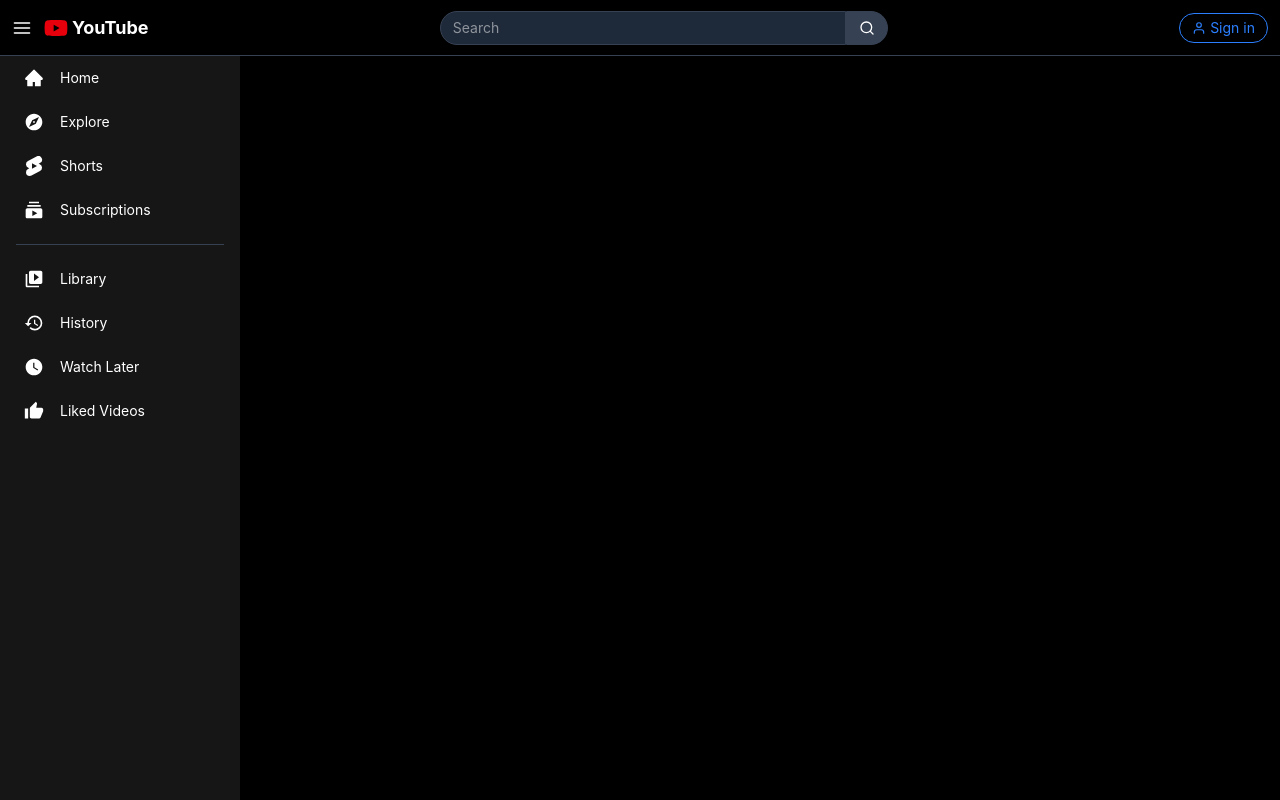
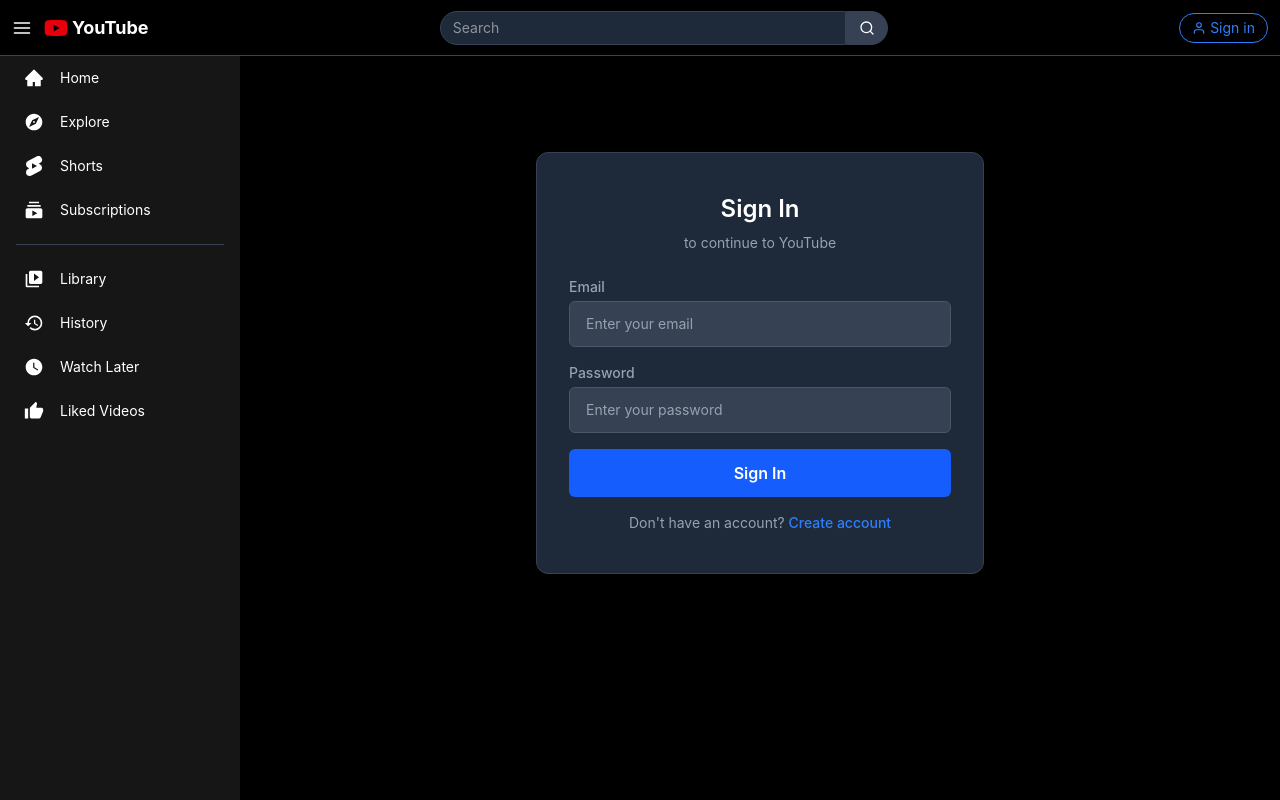
Before and after one commit to jayesh-shendurnikar-2001/youtube_clone_-frontend, a React (Vite) app: page /login in a window 1280 px wide. Built offline with nearby package versions, Linux system fonts and the light colour scheme.

Commit message:
added login logic and css for login page

```diff
--- a/src/App.jsx
+++ b/src/App.jsx
@@ -3,6 +3,7 @@
 import Sidebar from "./components/Sidebar";
 import Register from "./pages/Register";
 import { Route, Routes } from "react-router-dom";
+import Login from "./pages/Login";
 
 function App() {
   const [sidebarOpen, setSidebarOpen] = useState(true);
@@ -23,6 +24,7 @@
           className={`flex-1 p-4 transition-all duration-300
            ${sidebarOpen ? "lg:ml-60" : "lg:ml-16"}`}>
             <Routes>
+            <Route path="/login" element={<Login />} />
             <Route path="/register" element={<Register />} />
             </Routes>
         </main>
--- a/src/pages/Login.jsx
+++ b/src/pages/Login.jsx
@@ -0,0 +1,137 @@
+// src/pages/Login.jsx – Login page with validation
+import { useState } from "react";
+import { Link, useNavigate } from "react-router-dom";
+import API from "../api/api.js";
+import { useAuth } from "../context/authContext.jsx";
+
+const Login = () => {
+  const { login } = useAuth();
+  const navigate = useNavigate();
+  const [formData, setFormData] = useState({ email: "", password: "" });
+  const [errors, setErrors] = useState({});
+  const [serverError, setServerError] = useState("");
+  const [loading, setLoading] = useState(false);
+
+  // Validate form fields
+  const validate = () => {
+    const newErrors = {};
+    if (!formData.email.trim()) newErrors.email = "Email is required";
+    else if (!/^\S+@\S+\.\S+$/.test(formData.email))
+      newErrors.email = "Enter a valid email";
+    if (!formData.password) newErrors.password = "Password is required";
+    else if (formData.password.length < 6)
+      newErrors.password = "Password must be at least 6 characters";
+    return newErrors;
+  };
+
+  // Handle form submit
+  const handleSubmit = async (e) => {
+    e.preventDefault();
+    setServerError("");
+    const validationErrors = validate();
+    setErrors(validationErrors);
+    if (Object.keys(validationErrors).length > 0) return;
+
+    try {
+      setLoading(true);
+      const { data } = await API.post("/auth/login", formData);
+      login(data);
+      navigate("/");
+    } catch (err) {
+      setServerError(
+        err.response?.data?.message || "Login failed. Please try again."
+      );
+    } finally {
+      setLoading(false);
+    }
+  };
+
+  // Handle input change
+  const handleChange = (e) => {
+    setFormData({ ...formData, [e.target.name]: e.target.value });
+    // Clear field error on change
+    if (errors[e.target.name]) {
+      setErrors({ ...errors, [e.target.name]: "" });
+    }
+  };
+
+  return (
+    <div
+      className="flex items-start justify-center min-h-[calc(100vh-104px)] p-6 pt-20"
+      id="login-page"
+    >
+      <div className="w-full max-w-md bg-gray-800 border border-gray-700 rounded-xl px-8 py-10 shadow-lg">
+        <h1 className="text-center text-2xl font-semibold mb-2 text-white">
+          Sign In
+        </h1>
+
+        <p className="text-center text-sm text-gray-400 mb-6">
+          to continue to YouTube
+        </p>
+
+        {serverError && (
+          <div className="bg-red-500/10 border border-red-500 rounded-md p-3 text-center text-red-500 text-sm mb-4">
+            {serverError}
+          </div>
+        )}
+
+        <form className="flex flex-col gap-4" onSubmit={handleSubmit}>
+          {/* Email */}
+          <div className="flex flex-col gap-1">
+            <label className="text-sm font-medium text-gray-400">Email</label>
+            <input
+              type="email"
+              name="email"
+              placeholder="Enter your email"
+              value={formData.email}
+              onChange={handleChange}
+              className="px-4 py-3 bg-gray-700 border border-gray-600 rounded-md text-white text-sm placeholder-gray-400 focus:outline-none focus:border-blue-500"
+            />
+            {errors.email && (
+              <span className="text-red-500 text-xs">{errors.email}</span>
+            )}
+          </div>
+
+          {/* Password */}
+          <div className="flex flex-col gap-1">
+            <label className="text-sm font-medium text-gray-400">
+              Password
+            </label>
+            <input
+              type="password"
+              name="password"
+              placeholder="Enter your password"
+              value={formData.password}
+              onChange={handleChange}
+              className="px-4 py-3 bg-gray-700 border border-gray-600 rounded-md text-white text-sm placeholder-gray-400 focus:outline-none focus:border-blue-500"
+            />
+            {errors.password && (
+              <span className="text-red-500 text-xs">{errors.password}</span>
+            )}
+          </div>
+
+          {/* Button */}
+          <button
+            type="submit"
+            disabled={loading}
+            className="w-full py-3 bg-blue-600 text-white font-semibold rounded-md hover:bg-blue-700 transition disabled:opacity-60 disabled:cursor-not-allowed"
+          >
+            {loading ? "Signing in..." : "Sign In"}
+          </button>
+        </form>
+
+        <p className="text-center mt-4 text-sm text-gray-400">
+          Don't have an account?{" "}
+          <Link
+            to="/register"
+            className="text-blue-500 font-medium hover:underline"
+          >
+            Create account
+          </Link>
+        </p>
+      </div>
+    </div>
+  );
+};
+
+export default Login;
```
